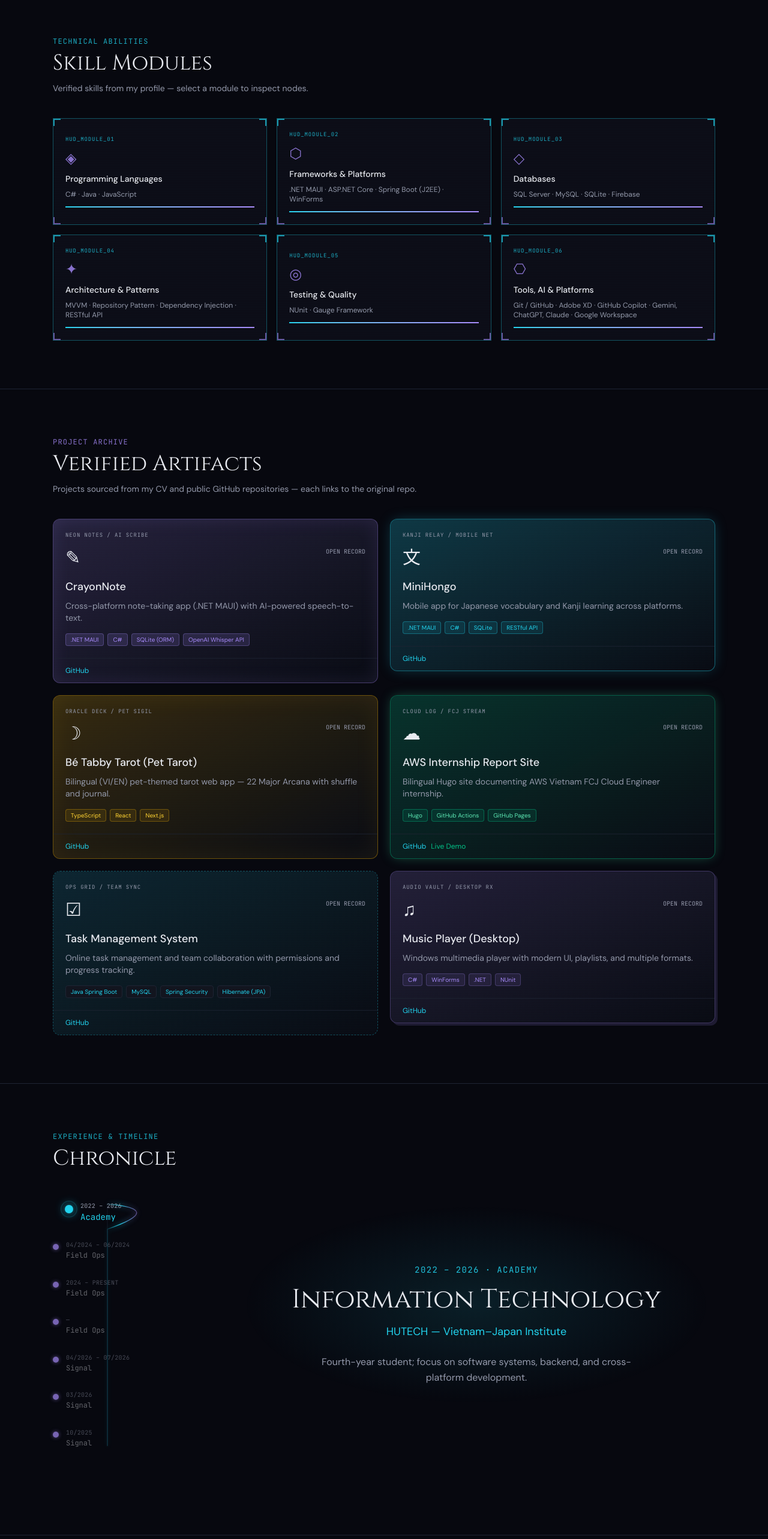
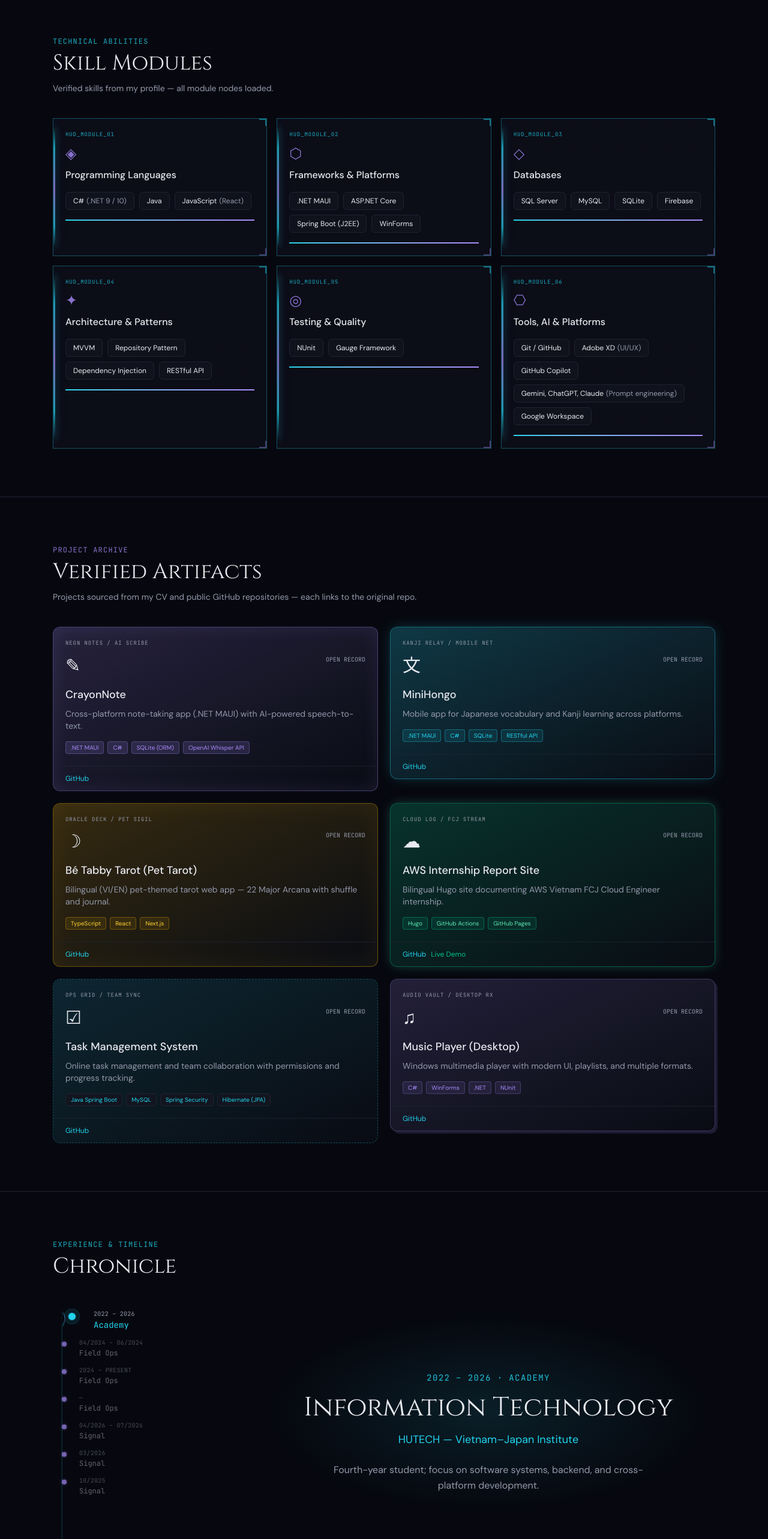
Before and after one commit to LLLVPN4423/LyThanhLoi_Porfolio, a Next.js app: page / in a window 1280 px wide. Shown: the part 1360-3926 px from the top of the page at 60% size. Built offline with nearby package versions, Linux system fonts and the light colour scheme.

Commit message:
Expand skill cards with neon rail; soften timeline spine and align labels right

```diff
--- a/src/app/globals.css
+++ b/src/app/globals.css
@@ -342,8 +342,37 @@ body {
   );
 }
 
+.hud-neon-rail {
+  border-radius: 0 2px 2px 0;
+  background: linear-gradient(
+    180deg,
+    transparent 0%,
+    var(--color-cyan-glow) 18%,
+    var(--color-violet-glow) 52%,
+    var(--color-cyan-glow) 82%,
+    transparent 100%
+  );
+  box-shadow:
+    0 0 12px color-mix(in srgb, var(--color-cyan-glow) 55%, transparent),
+    0 0 24px color-mix(in srgb, var(--color-violet-glow) 25%, transparent);
+  opacity: 0.85;
+  animation: hud-neon-rail-pulse 3.5s ease-in-out infinite;
+}
+
+@keyframes hud-neon-rail-pulse {
+  0%,
+  100% {
+    opacity: 0.65;
+    filter: brightness(0.95);
+  }
+  50% {
+    opacity: 1;
+    filter: brightness(1.15);
+  }
+}
+
 .chronicle-spine-active {
-  animation: chronicle-spine-draw 0.55s ease-out;
+  animation: chronicle-spine-draw 0.45s ease-out;
 }
 
 @keyframes chronicle-spine-draw {
@@ -396,7 +425,8 @@ body {
 @media (prefers-reduced-motion: reduce) {
   .chronicle-spine-active,
   .chronicle-focus-card,
-  .chronicle-dot-active::after {
+  .chronicle-dot-active::after,
+  .hud-neon-rail {
     animation: none;
   }
 
--- a/src/components/HudSkillCard.tsx
+++ b/src/components/HudSkillCard.tsx
@@ -6,11 +6,10 @@ import type { SkillGroup } from "@/data/skills";
 type Props = {
   group: SkillGroup;
   index: number;
-  onSelect: (g: SkillGroup) => void;
 };
 
-export function HudSkillCard({ group, index, onSelect }: Props) {
-  const ref = useRef<HTMLButtonElement>(null);
+export function HudSkillCard({ group, index }: Props) {
+  const ref = useRef<HTMLElement>(null);
   const [shown, setShown] = useState(false);
 
   useEffect(() => {
@@ -35,18 +34,16 @@ export function HudSkillCard({ group, index, onSelect }: Props) {
   }, [index]);
 
   return (
-    <button
+    <article
       ref={ref}
-      type="button"
-      onClick={() => onSelect(group)}
-      className={`hud-card group relative w-full overflow-hidden border bg-void-elevated/80 p-5 text-left transition-all duration-500 focus-visible:outline focus-visible:outline-2 focus-visible:outline-offset-2 focus-visible:outline-cyan-glow ${shown ? "hud-card-visible border-cyan-glow/35" : "hud-card-hidden border-panel-border"}`}
+      className={`hud-card hud-skill-card group relative w-full overflow-hidden border bg-void-elevated/80 p-5 text-left transition-all duration-500 ${shown ? "hud-card-visible border-cyan-glow/35" : "hud-card-hidden border-panel-border"}`}
     >
-      <span className="absolute left-0 top-0 h-3 w-3 border-l-2 border-t-2 border-cyan-glow/70" aria-hidden />
-      <span className="absolute right-0 top-0 h-3 w-3 border-r-2 border-t-2 border-cyan-glow/70" aria-hidden />
-      <span className="absolute bottom-0 left-0 h-3 w-3 border-b-2 border-l-2 border-violet-glow/60" aria-hidden />
-      <span className="absolute bottom-0 right-0 h-3 w-3 border-b-2 border-r-2 border-violet-glow/60" aria-hidden />
+      <span className="hud-neon-rail pointer-events-none absolute inset-y-3 left-0 w-[3px]" aria-hidden />
 
-      <div className="pointer-events-none absolute inset-0 opacity-[0.07] scanline-overlay" aria-hidden />
+      <span className="absolute right-0 top-0 h-3 w-3 border-r-2 border-t-2 border-cyan-glow/50" aria-hidden />
+      <span className="absolute bottom-0 right-0 h-3 w-3 border-b-2 border-r-2 border-violet-glow/40" aria-hidden />
+
+      <div className="pointer-events-none absolute inset-0 opacity-[0.06] scanline-overlay" aria-hidden />
 
       <p className="font-[family-name:var(--font-mono)] text-[9px] uppercase tracking-widest text-cyan-glow/80">
         hud_module_{String(index + 1).padStart(2, "0")}
@@ -54,11 +51,26 @@ export function HudSkillCard({ group, index, onSelect }: Props) {
       <span className="mt-2 block text-2xl text-violet-glow/80" aria-hidden>
         {group.rune}
       </span>
-      <h3 className="mt-2 text-sm font-medium text-text-primary">{group.title}</h3>
-      <p className="mt-2 text-xs text-text-muted">{group.items.map((s) => s.name).join(" · ")}</p>
-      <div className="mt-3 h-0.5 w-full bg-panel-border">
-        <div className="hud-bar h-full bg-gradient-to-r from-cyan-glow to-violet-glow" style={{ animationDelay: `${index * 0.15}s` }} />
+      <h3 className="mt-2 text-base font-medium text-text-primary">{group.title}</h3>
+
+      <ul className="mt-4 flex flex-wrap gap-2">
+        {group.items.map((item) => (
+          <li
+            key={item.name}
+            className="rounded-md border border-panel-border bg-panel/80 px-3 py-1.5 text-xs text-text-primary"
+          >
+            {item.name}
+            {item.note ? <span className="ml-1 text-text-muted">({item.note})</span> : null}
+          </li>
+        ))}
+      </ul>
+
+      <div className="mt-4 h-0.5 w-full bg-panel-border">
+        <div
+          className="hud-bar h-full bg-gradient-to-r from-cyan-glow to-violet-glow"
+          style={{ animationDelay: `${index * 0.15}s` }}
+        />
       </div>
-    </button>
+    </article>
   );
 }
--- a/src/components/Skills.tsx
+++ b/src/components/Skills.tsx
@@ -1,13 +1,8 @@
-"use client";
-
-import { useState } from "react";
-import { skillGroups, type SkillGroup } from "@/data/skills";
+import { skillGroups } from "@/data/skills";
 import { HudSkillCard } from "./HudSkillCard";
 import { Reveal } from "./Reveal";
 
 export function Skills() {
-  const [active, setActive] = useState<SkillGroup | null>(null);
-
   return (
     <section id="skills" className="scroll-mt-24 border-t border-panel-border py-20">
       <div className="mx-auto max-w-6xl px-4 md:px-6">
@@ -19,52 +14,15 @@ export function Skills() {
             Skill Modules
           </h2>
           <p className="mt-3 max-w-2xl text-sm text-text-muted">
-            Verified skills from my profile — select a module to inspect nodes.
+            Verified skills from my profile — all module nodes loaded.
           </p>
         </Reveal>
 
         <div className="mt-10 grid gap-4 sm:grid-cols-2 lg:grid-cols-3">
           {skillGroups.map((group, i) => (
-            <HudSkillCard key={group.id} group={group} index={i} onSelect={setActive} />
+            <HudSkillCard key={group.id} group={group} index={i} />
           ))}
         </div>
-
-        {active ? (
-          <div
-            className="mt-6 rounded-xl border border-cyan-glow/25 bg-void-elevated p-5 hud-detail-in"
-            role="region"
-            aria-label={`${active.title} details`}
-          >
-            <div className="flex items-start justify-between gap-4">
-              <div>
-                <p className="font-[family-name:var(--font-mono)] text-xs text-cyan-glow uppercase">
-                  Module detail
-                </p>
-                <h3 className="mt-1 text-lg">{active.title}</h3>
-              </div>
-              <button
-                type="button"
-                onClick={() => setActive(null)}
-                className="text-xs text-text-muted hover:text-text-primary"
-              >
-                Dismiss
-              </button>
-            </div>
-            <ul className="mt-4 flex flex-wrap gap-2">
-              {active.items.map((item) => (
-                <li
-                  key={item.name}
-                  className="rounded-md border border-panel-border bg-panel px-3 py-1.5 text-xs text-text-primary"
-                >
-                  {item.name}
-                  {item.note ? (
-                    <span className="ml-1 text-text-muted">({item.note})</span>
-                  ) : null}
-                </li>
-              ))}
-            </ul>
-          </div>
-        ) : null}
       </div>
     </section>
   );
--- a/src/components/Timeline.tsx
+++ b/src/components/Timeline.tsx
@@ -10,13 +10,14 @@ const kindLabel = {
   milestone: "Signal",
 } as const;
 
+/** Spine on the left; gentle bend toward the active node (to the right). */
 function spinePath(activeIndex: number, count: number): string {
-  if (count <= 1) return "M 28 2 L 28 98";
+  if (count <= 1) return "M 14 2 L 14 98";
   const t = activeIndex / (count - 1);
   const y = 4 + t * 92;
-  const bend = 8;
-  const x = 28;
-  const cx = 58;
+  const bend = 4;
+  const x = 14;
+  const cx = 24;
   return [
     `M ${x} 2`,
     `L ${x} ${Math.max(2, y - bend)}`,
@@ -31,9 +32,12 @@ export function Timeline() {
   const active = timeline[activeIndex] ?? timeline[0];
   const count = timeline.length;
 
-  const setActive = useCallback((index: number) => {
-    setActiveIndex(Math.max(0, Math.min(index, count - 1)));
-  }, [count]);
+  const setActive = useCallback(
+    (index: number) => {
+      setActiveIndex(Math.max(0, Math.min(index, count - 1)));
+    },
+    [count],
+  );
 
   return (
     <section id="timeline" className="scroll-mt-24 border-t border-panel-border py-20">
@@ -51,36 +55,33 @@ export function Timeline() {
           className="chronicle-stage relative mt-12 min-h-[420px] md:min-h-[480px]"
           onMouseLeave={() => setActive(0)}
         >
-          <div className="grid gap-10 md:grid-cols-[minmax(200px,240px)_1fr] md:gap-12 lg:grid-cols-[260px_1fr]">
-            <nav
-              className="chronicle-rail relative"
-              aria-label="Timeline entries"
-            >
+          <div className="grid gap-10 md:grid-cols-[minmax(220px,280px)_1fr] md:gap-12 lg:grid-cols-[300px_1fr]">
+            <nav className="chronicle-rail relative pl-1" aria-label="Timeline entries">
               <svg
-                className="pointer-events-none absolute inset-0 h-full w-full overflow-visible"
-                viewBox="0 0 80 100"
+                className="pointer-events-none absolute inset-0 h-full w-[52px] overflow-visible"
+                viewBox="0 0 48 100"
                 preserveAspectRatio="none"
                 aria-hidden
               >
                 <defs>
-                  <filter id={`chronicle-glow-${glowId}`} x="-80%" y="-8%" width="260%" height="116%">
-                    <feGaussianBlur stdDeviation="1.2" result="blur" />
+                  <filter id={`chronicle-glow-${glowId}`} x="-40%" y="-6%" width="180%" height="112%">
+                    <feGaussianBlur stdDeviation="0.65" result="blur" />
                     <feMerge>
                       <feMergeNode in="blur" />
                       <feMergeNode in="SourceGraphic" />
                     </feMerge>
                   </filter>
                   <linearGradient id={`chronicle-stroke-${glowId}`} x1="0" x2="1" y1="0" y2="0">
-                    <stop offset="0%" stopColor="#22d3ee" stopOpacity="0.15" />
-                    <stop offset="45%" stopColor="#22d3ee" stopOpacity="0.95" />
-                    <stop offset="100%" stopColor="#a78bfa" stopOpacity="0.5" />
+                    <stop offset="0%" stopColor="#22d3ee" stopOpacity="0.08" />
+                    <stop offset="50%" stopColor="#22d3ee" stopOpacity="0.55" />
+                    <stop offset="100%" stopColor="#a78bfa" stopOpacity="0.25" />
                   </linearGradient>
                 </defs>
                 <path
-                  d="M 28 2 L 28 98"
+                  d="M 14 2 L 14 98"
                   fill="none"
                   stroke="#1e2433"
-                  strokeWidth="0.6"
+                  strokeWidth="0.55"
                   vectorEffect="non-scaling-stroke"
                 />
                 <path
@@ -88,7 +89,7 @@ export function Timeline() {
                   d={spinePath(activeIndex, count)}
                   fill="none"
                   stroke={`url(#chronicle-stroke-${glowId})`}
-                  strokeWidth="1.4"
+                  strokeWidth="0.9"
                   strokeLinecap="round"
                   className="chronicle-spine-active"
                   filter={`url(#chronicle-glow-${glowId})`}
@@ -96,31 +97,27 @@ export function Timeline() {
                 />
               </svg>
 
-              <ol className="relative flex h-full min-h-[320px] flex-col justify-between py-1">
+              <ol className="relative ml-8 flex min-h-[320px] flex-col justify-between py-1 md:ml-9">
                 {timeline.map((entry, i) => (
                   <li key={entry.id} className="relative">
                     <button
                       type="button"
-                      className={`chronicle-node group flex w-full items-start gap-3 text-left transition-[transform,padding] duration-500 ease-out ${
-                        i === activeIndex ? "chronicle-node-active translate-x-3 md:translate-x-5" : "translate-x-0"
-                      }`}
+                      className="chronicle-node group flex w-full items-start gap-3 pl-1 text-left transition-all duration-500 ease-out"
                       onMouseEnter={() => setActive(i)}
                       onFocus={() => setActive(i)}
                       aria-current={i === activeIndex ? "true" : undefined}
                     >
                       <span
-                        className={`relative mt-1.5 shrink-0 rounded-full transition-all duration-500 ${
+                        className={`absolute -left-[1.35rem] mt-1.5 shrink-0 rounded-full transition-all duration-500 md:-left-[1.5rem] ${
                           i === activeIndex
-                            ? "chronicle-dot-active relative h-3.5 w-3.5 bg-cyan-glow shadow-[0_0_16px_rgba(34,211,238,0.9)]"
-                            : "h-2.5 w-2.5 bg-violet-glow/70 shadow-[0_0_6px_rgba(167,139,250,0.5)] group-hover:bg-cyan-glow/80"
+                            ? "chronicle-dot-active relative h-3 w-3 translate-x-1.5 bg-cyan-glow shadow-[0_0_10px_rgba(34,211,238,0.65)]"
+                            : "h-2 w-2 -translate-x-px bg-violet-glow/70 shadow-[0_0_4px_rgba(167,139,250,0.4)] group-hover:bg-cyan-glow/75"
                         }`}
                         aria-hidden
                       />
                       <span
                         className={`min-w-0 font-[family-name:var(--font-mono)] transition-all duration-300 ${
-                          i === activeIndex
-                            ? "opacity-100"
-                            : "opacity-45 group-hover:opacity-75"
+                          i === activeIndex ? "opacity-100" : "opacity-45 group-hover:opacity-75"
                         }`}
                       >
                         <span className="block text-[10px] tracking-wide text-text-muted uppercase">
```
